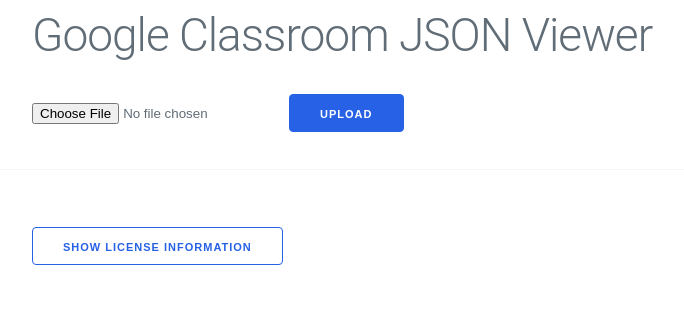
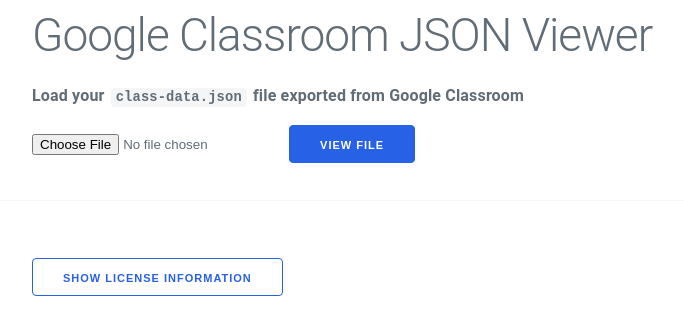
Before and after one commit to melissacabral/Google-Classroom-JSON-viewer, a plain HTML site: page index.html in a window 1280 px wide. Shown: the whole page, without its empty margins (68-752 px from the left). Drawn offline with nearby package versions, Linux system fonts and the light colour scheme.

Commit message:
Update index.html

```diff
--- a/index.html
+++ b/index.html
@@ -19,13 +19,12 @@ SPDX-License-Identifier: MIT
   <link rel="stylesheet" type="text/css" href="style.css" />
 </head>
 <body>
-  <div class="container">
-
+  <div class="container start-here">
 
     <h1>Google Classroom JSON Viewer</h1>
-
+    <label for="import-filepicker">Load your <code>class-data.json</code> file exported from Google Classroom</label>
     <input type="file" id="import-filepicker" value="data.json" />
-    <input type="button" id="import-upload" value="Upload" />
+    <input type="button" id="import-upload" value="View File" />
   </div>
   <hr>
   <div id="view"></div>
@@ -42,7 +41,7 @@ SPDX-License-Identifier: MIT
         Google Classroom JSON Viewer is free/libre and open-source software;
         <br>
         the source code can be found on
-        <a href="https://github.com/Melissa Cabral/google-classroom-json-viewer">GitHub</a>.
+        <a href="https://github.com/melissacabral/Google-Classroom-JSON-viewer">GitHub</a>.
         Below is the MIT License, under which this software is licensed:
       </p>
       <p id="license"><blockquote>
```
